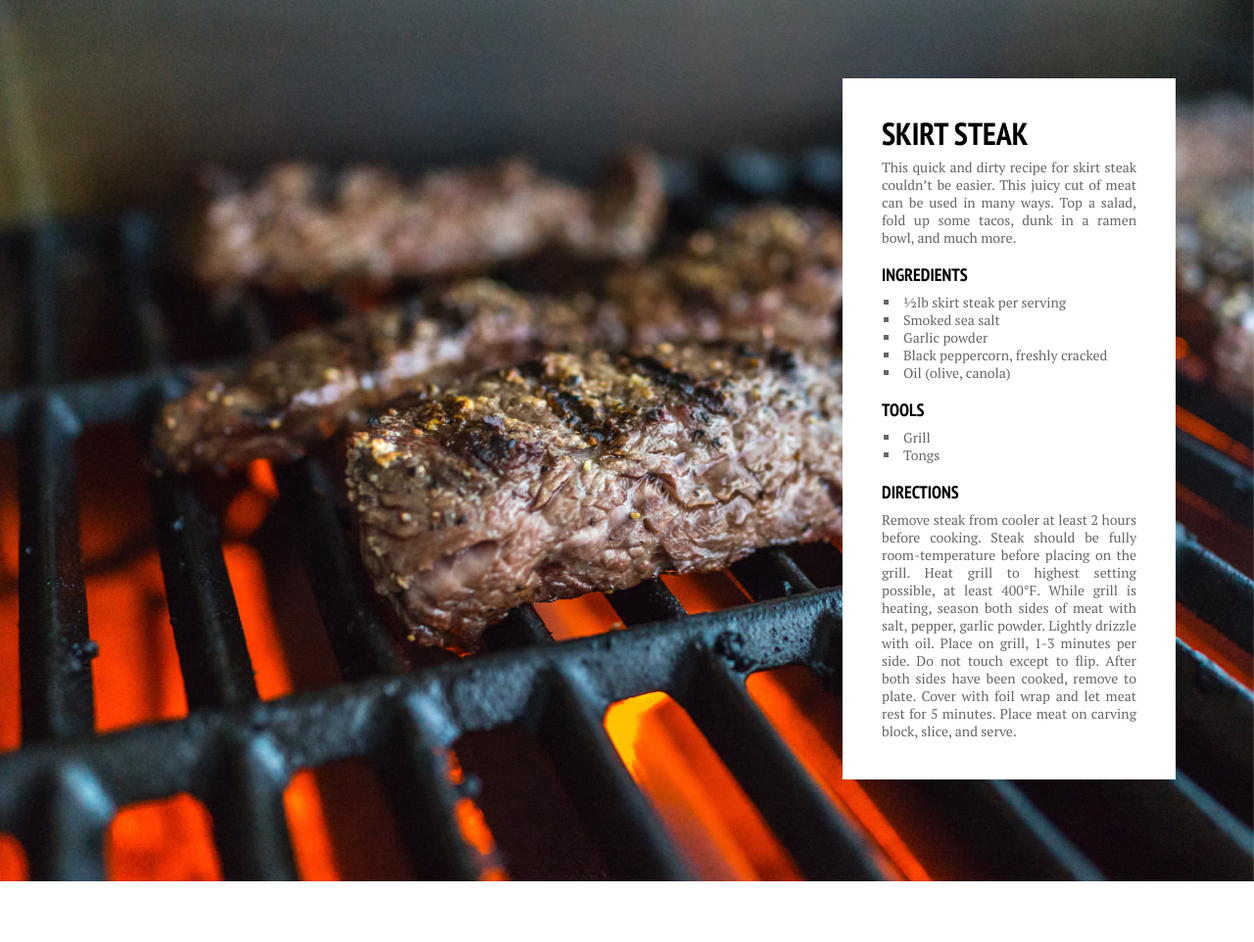
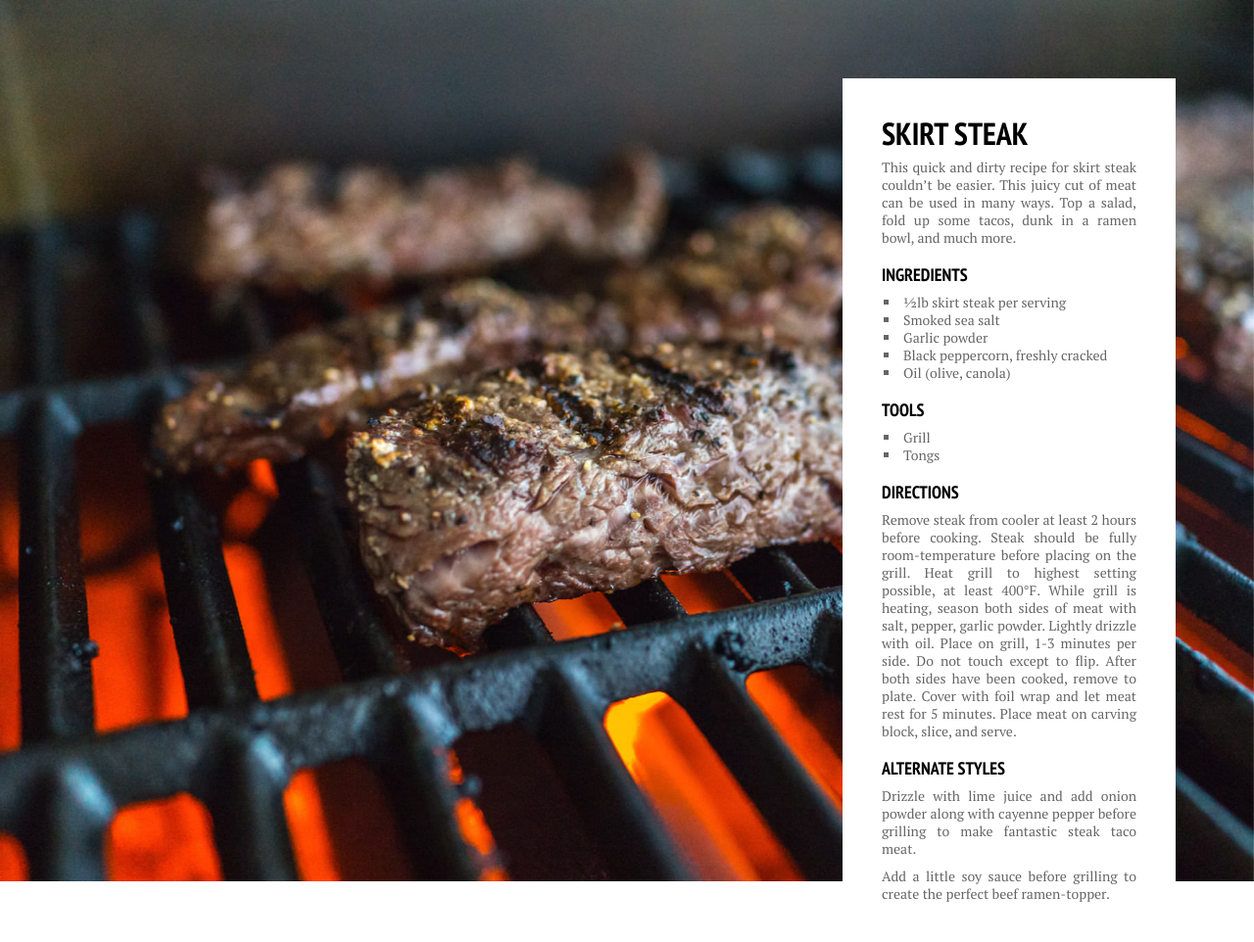
Before and after one commit to nicroth/recipes, a Jekyll site: the page built from _posts/2014-06-21-skirt-steak.md, in a window 1280 px wide. Shown: the whole page at 98% size. Built offline with Jekyll 4.4.1, drawn with Linux system fonts in a browser that asks for light colours; Markdown is read by kramdown in place of the engine named in the settings; before the commit the page ends 900 px from its top, so only the background shows below that.

Commit message:
update skirt steak

```diff
--- a/_posts/2014-06-21-skirt-steak.md
+++ b/_posts/2014-06-21-skirt-steak.md
@@ -21,3 +21,10 @@ This quick and dirty recipe for skirt steak couldn't be easier. This juicy cut o
 #### Directions
 
 Remove steak from cooler at least 2 hours before cooking. Steak should be fully room-temperature before placing on the grill. Heat grill to highest setting possible, at least 400°F. While grill is heating, season both sides of meat with salt, pepper, garlic powder. Lightly drizzle with oil. Place on grill, 1-3 minutes per side. Do not touch except to flip. After both sides have been cooked, remove to plate. Cover with foil wrap and let meat rest for 5 minutes. Place meat on carving block, slice, and serve.
+
+
+#### Alternate Styles
+
+Drizzle with lime juice and add onion powder along with cayenne pepper before grilling to make fantastic steak taco meat.
+
+Add a little soy sauce before grilling to create the perfect beef ramen-topper.
```
